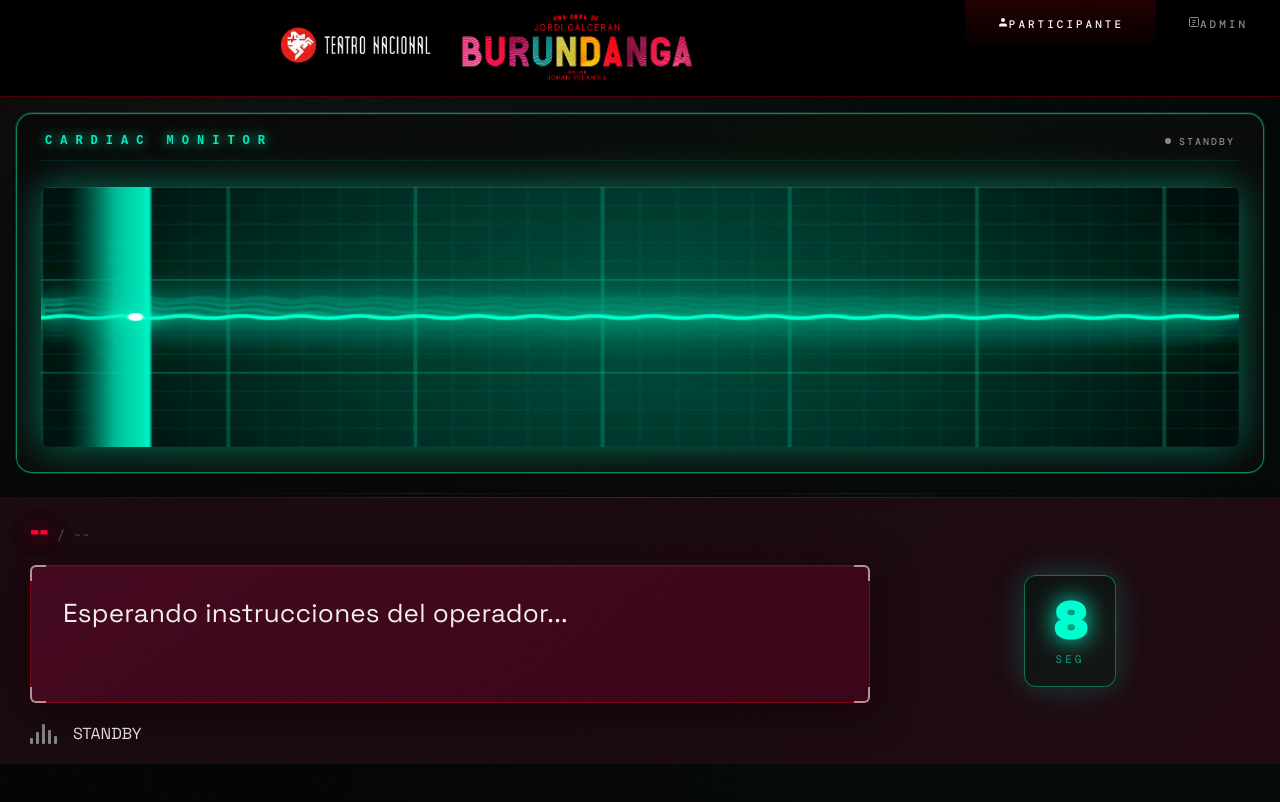
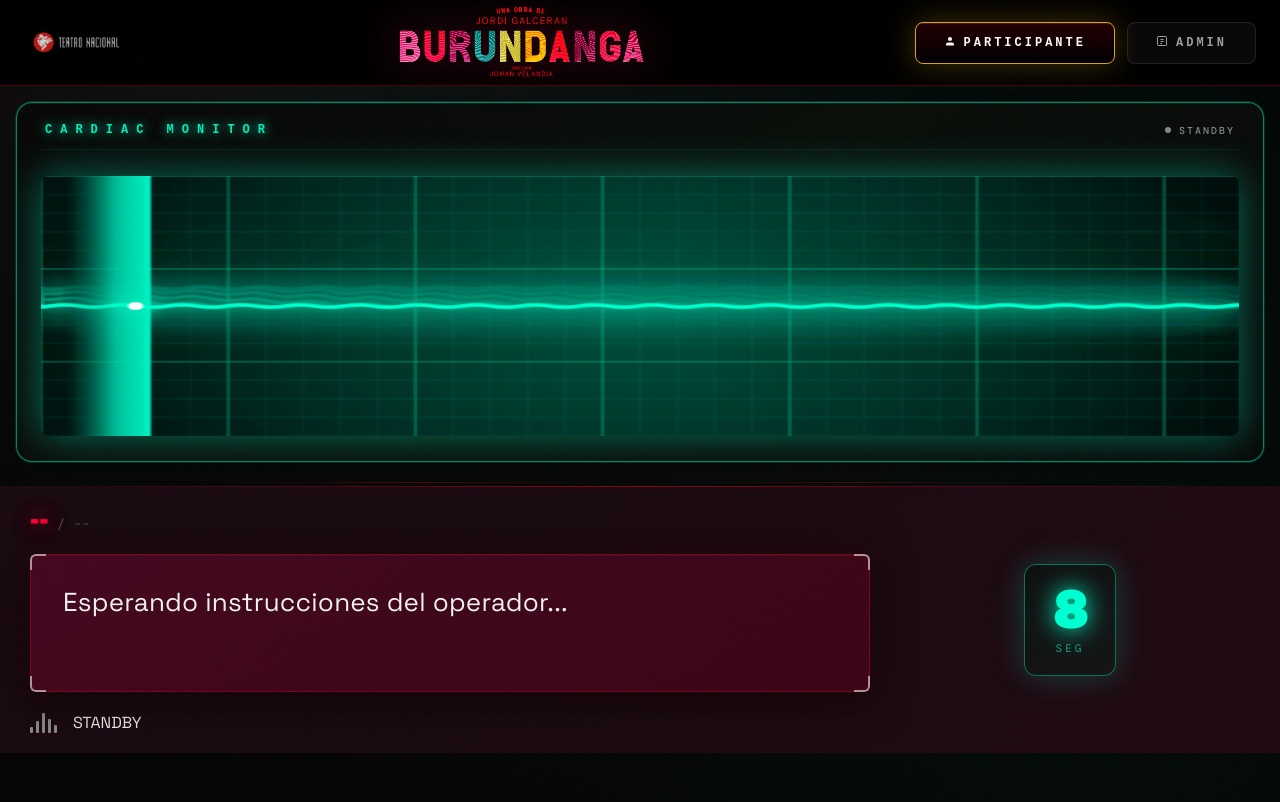
Before and after one commit to plannerpenta-lang/sinoudal, a React (Vite) app: page / in a window 1280 px wide. Shown: the top 802 px of the page. Built offline with nearby package versions, Linux system fonts and the light colour scheme; no server answers.

Commit message:
feat: redesigned header with 3-column layout, centered logo, improved buttons with yellow accent

```diff
--- a/src/App.jsx
+++ b/src/App.jsx
@@ -17,16 +17,16 @@
     <SocketProvider>
       <div className="app">
         <nav className="app-nav">
-          <div className="nav-brand">
-            <span className="brand-icon">
-              <img src="/logo-small.webp" alt="logo" width="24" height="24" />
-            </span>
+          <div className="nav-left">
+            <img src="/logo-small.webp" alt="logo" className="nav-small-logo" />
+          </div>
+          <div className="nav-center">
             <img src="/logo-main.webp" alt="BURUNDANGA" className="brand-logo-text" />
           </div>
-          <div className="nav-tabs">
+          <div className="nav-right">
             <button
               onClick={() => setView('participant')}
-              className={view === 'participant' ? 'active' : ''}
+              className={view === 'participant' ? 'active btn-participant' : 'btn-participant'}
             >
               <span className="tab-icon">
                 <svg width="12" height="12" viewBox="0 0 24 24" fill="currentColor">
@@ -38,7 +38,7 @@
             </button>
             <button
               onClick={() => setView('admin')}
-              className={view === 'admin' ? 'active' : ''}
+              className={view === 'admin' ? 'active btn-admin' : 'btn-admin'}
             >
               <span className="tab-icon">
                 <svg width="12" height="12" viewBox="0 0 24 24" fill="none" stroke="currentColor" strokeWidth="2">
--- a/src/index.css
+++ b/src/index.css
@@ -90,49 +90,129 @@
   backdrop-filter: blur(20px);
 }
 
-.nav-brand {
+/* ═══ HEADER LAYOUT — THREE COLUMNS ═══ */
+.nav-left {
+  flex: 0 0 120px;
+  display: flex;
+  align-items: center;
+  justify-content: flex-start;
+  padding-left: 24px;
+}
+
+.nav-small-logo {
+  height: 40px;
+  width: auto;
+  object-fit: contain;
+  opacity: 0.8;
+  transition: opacity 0.3s ease;
+}
+
+.nav-small-logo:hover {
+  opacity: 1;
+}
+
+.nav-center {
+  flex: 1;
   display: flex;
   align-items: center;
   justify-content: center;
-  gap: 8px;
-  padding: 8px 16px;
-  flex-shrink: 0;
-  flex: 1;
-}
-
-.nav-tabs {
-  margin-left: auto;
-}
-
-.brand-icon img {
-  height: 70px;
-  width: auto;
-  object-fit: contain;
 }
 
 .brand-logo-text {
-  height: 80px;
+  height: 85px;
   width: auto;
   object-fit: contain;
-  display: inline-block;
-  vertical-align: middle;
+  display: block;
+  filter: drop-shadow(0 0 20px rgba(227, 28, 75, 0.3));
+  transition: filter 0.3s ease;
 }
 
+.brand-logo-text:hover {
+  filter: drop-shadow(0 0 30px rgba(227, 28, 75, 0.5));
+}
+
+.nav-right {
+  flex: 0 0 auto;
+  display: flex;
+  align-items: center;
+  gap: 12px;
+  padding-right: 24px;
+}
+
+/* ═══ NAV BUTTONS — IMPROVED ═══ */
 .app-nav button {
-  flex: 1;
-  padding: 16px 32px;
-  border: none;
-  background: transparent;
-  color: var(--gray-light);
-  font-family: var(--font-mono);
-  font-size: 11px;
-  font-weight: 500;
+  padding: 12px 28px;
+  border: 1px solid rgba(255, 255, 255, 0.1);
+  background: rgba(255, 255, 255, 0.03);
+  color: rgba(255, 255, 255, 0.6);
+  font-family: 'Rajdhani', monospace;
+  font-size: 12px;
+  font-weight: 600;
   letter-spacing: 3px;
   text-transform: uppercase;
   cursor: pointer;
   transition: all 0.3s cubic-bezier(0.4, 0, 0.2, 1);
   position: relative;
   overflow: hidden;
+  border-radius: 8px;
+  display: flex;
+  align-items: center;
+  gap: 8px;
+}
+
+.app-nav button::before {
+  content: '';
+  position: absolute;
+  inset: 0;
+  background: linear-gradient(135deg, transparent, rgba(255,255,255,0.1), transparent);
+  opacity: 0;
+  transition: opacity 0.3s ease;
+}
+
+.app-nav button:hover::before {
+  opacity: 1;
+}
+
+/* ═══ PARTICIPANT BUTTON — YELLOW ACCENT ═══ */
+.btn-participant {
+  border-color: rgba(217, 162, 27, 0.3);
+}
+
+.btn-participant:hover {
+  background: rgba(217, 162, 27, 0.15);
+  border-color: rgba(217, 162, 27, 0.6);
+  color: #D9A21B;
+  box-shadow: 0 0 20px rgba(217, 162, 27, 0.2);
+}
+
+.btn-participant.active {
+  background: linear-gradient(135deg, rgba(217, 162, 27, 0.2), rgba(217, 162, 27, 0.1));
+  border-color: #D9A21B;
+  color: #D9A21B;
+  box-shadow:
+    0 0 30px rgba(217, 162, 27, 0.3),
+    inset 0 1px 0 rgba(255, 255, 255, 0.1);
+}
+
+/* ═══ ADMIN BUTTON — RED ACCENT ═══ */
+.btn-admin {
+  border-color: rgba(227, 28, 75, 0.3);
+}
+
+.btn-admin:hover {
+  background: rgba(227, 28, 75, 0.15);
+  border-color: rgba(227, 28, 75, 0.6);
+  color: #E31C4B;
+  box-shadow: 0 0 20px rgba(227, 28, 75, 0.2);
+}
+
+.btn-admin.active {
+  background: linear-gradient(135deg, rgba(227, 28, 75, 0.2), rgba(227, 28, 75, 0.1));
+  border-color: #E31C4B;
+  color: #E31C4B;
+  box-shadow:
+    0 0 30px rgba(227, 28, 75, 0.3),
+    inset 0 1px 0 rgba(255, 255, 255, 0.1);
 }
 
 .app-nav button::before {
```
